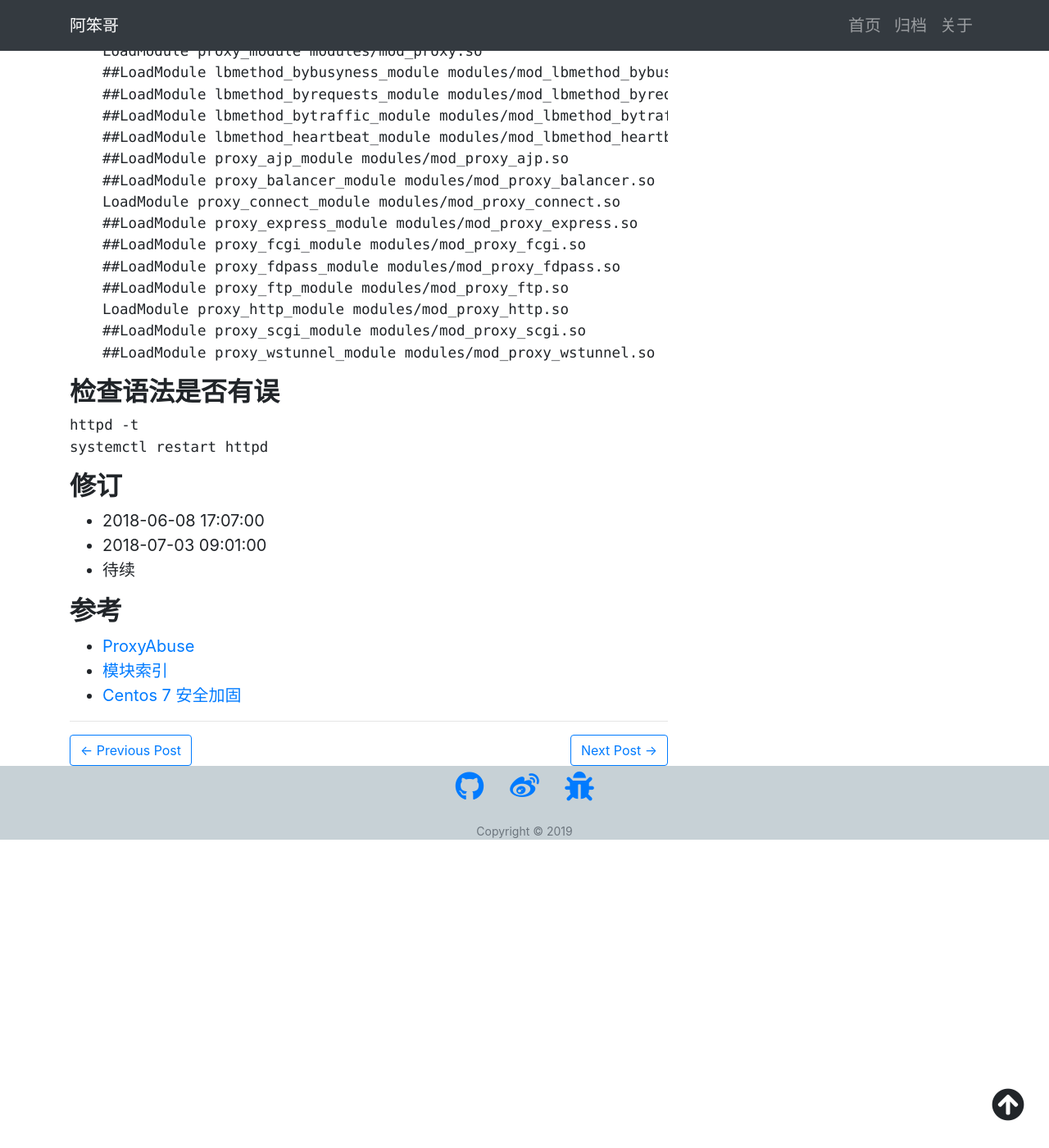
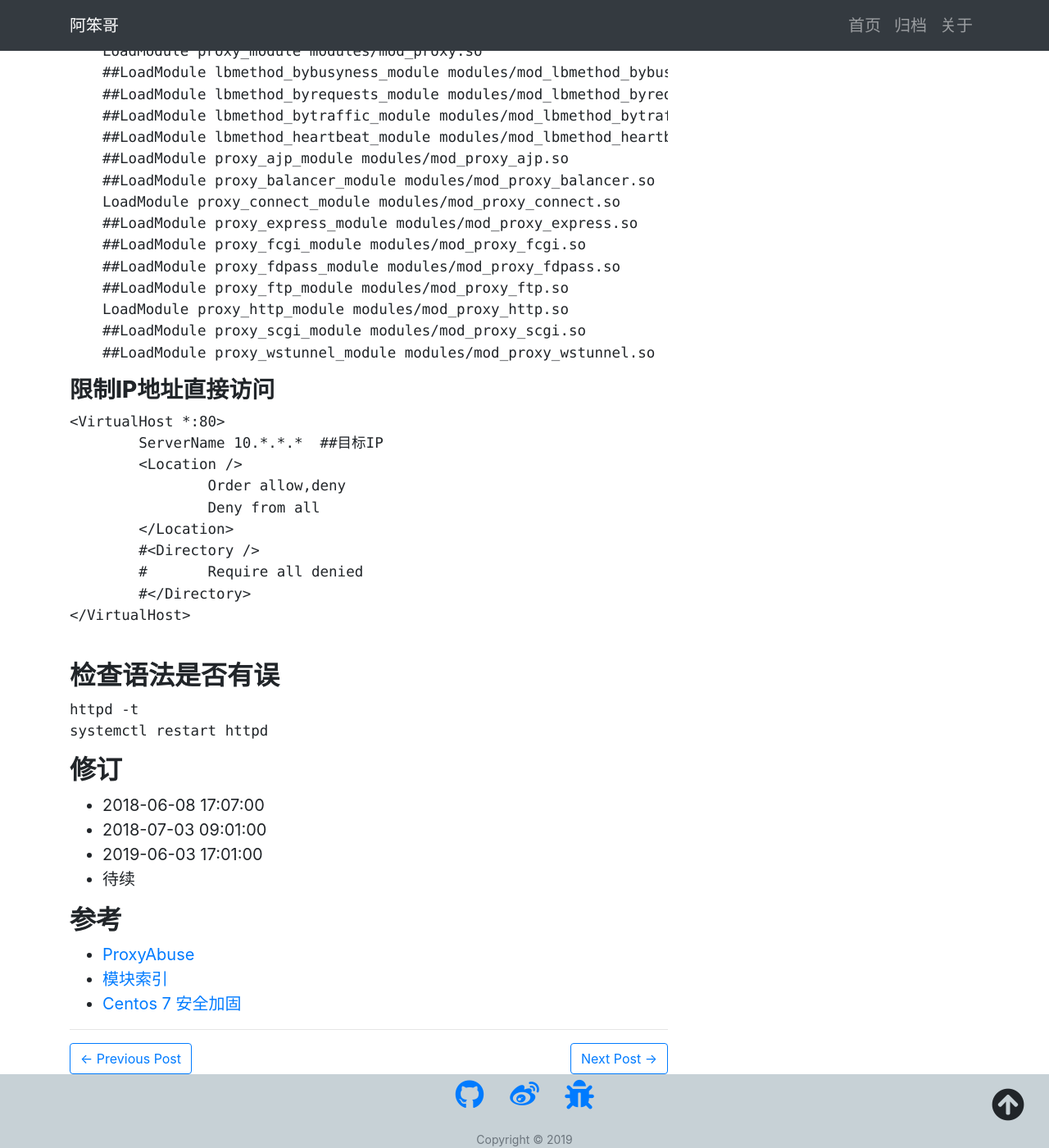
Before and after one commit to abanger/abanger.github.io, a Jekyll site: the page built from _posts/2018-06-08-centos-7-httpd-security-reinforcement.md, in a window 1280 px wide and 1400 px high, scrolled down 2580 px. Shown: the whole window at 82% size. Built offline with Jekyll 4.4.1, drawn with Linux system fonts in a browser that asks for light colours.

Commit message:
Update 2018-06-08-centos-7-httpd-security-reinforcement.md

````diff
--- a/_posts/2018-06-08-centos-7-httpd-security-reinforcement.md
+++ b/_posts/2018-06-08-centos-7-httpd-security-reinforcement.md
@@ -124,6 +124,20 @@ LoadModule proxy_http_module modules/mod_proxy_http.so
 ```
 
 
+### 限制IP地址直接访问
+```
+<VirtualHost *:80>
+        ServerName 10.*.*.*  ##目标IP
+        <Location />
+                Order allow,deny
+                Deny from all
+        </Location>
+        #<Directory />
+        #       Require all denied
+        #</Directory>
+</VirtualHost>
+
+```
 
 
 
@@ -139,6 +153,7 @@ systemctl restart httpd
 ## 修订
 - 2018-06-08 17:07:00
 - 2018-07-03 09:01:00
+- 2019-06-03 17:01:00
 - 待续
 
 ## 参考
````
